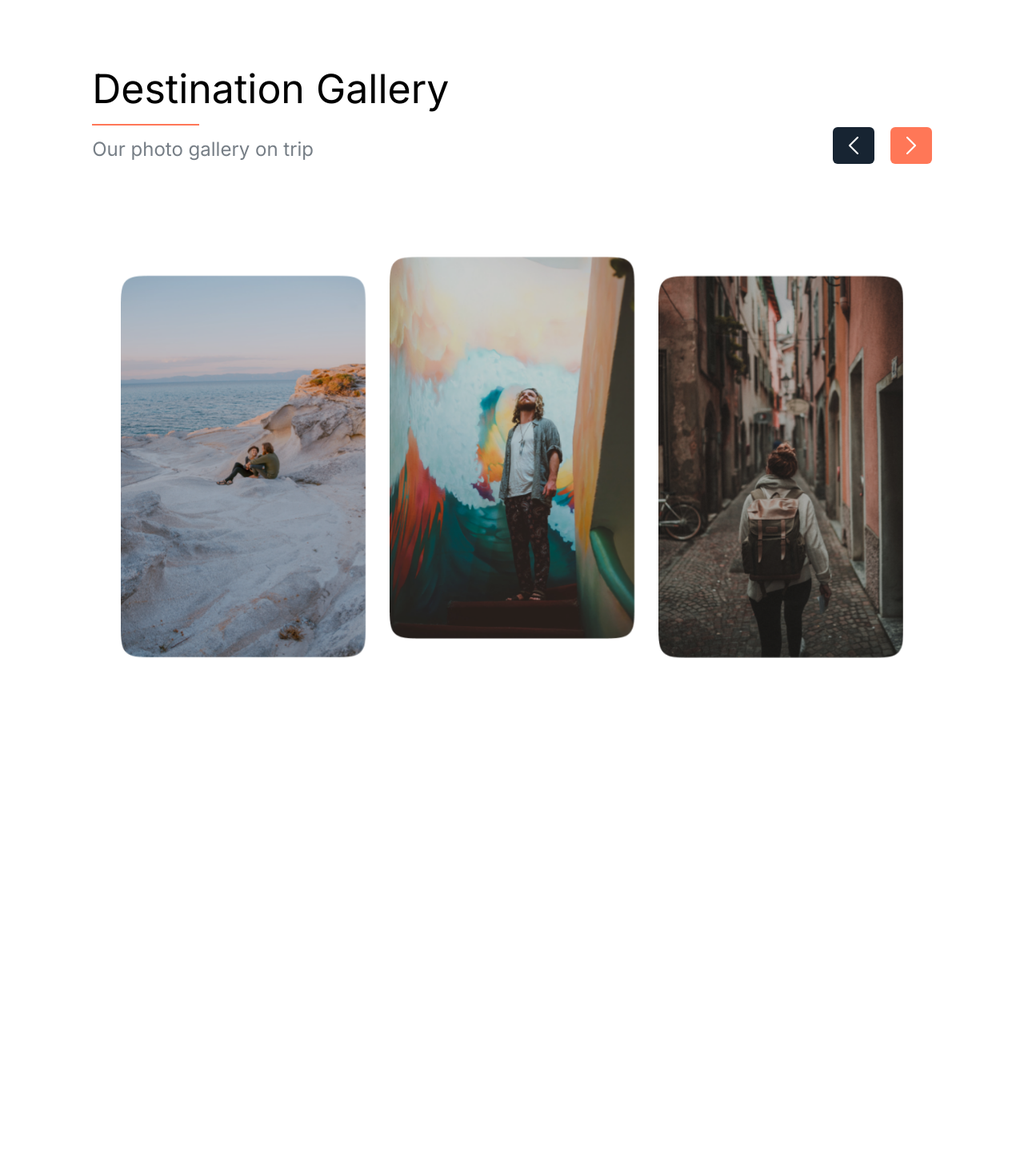
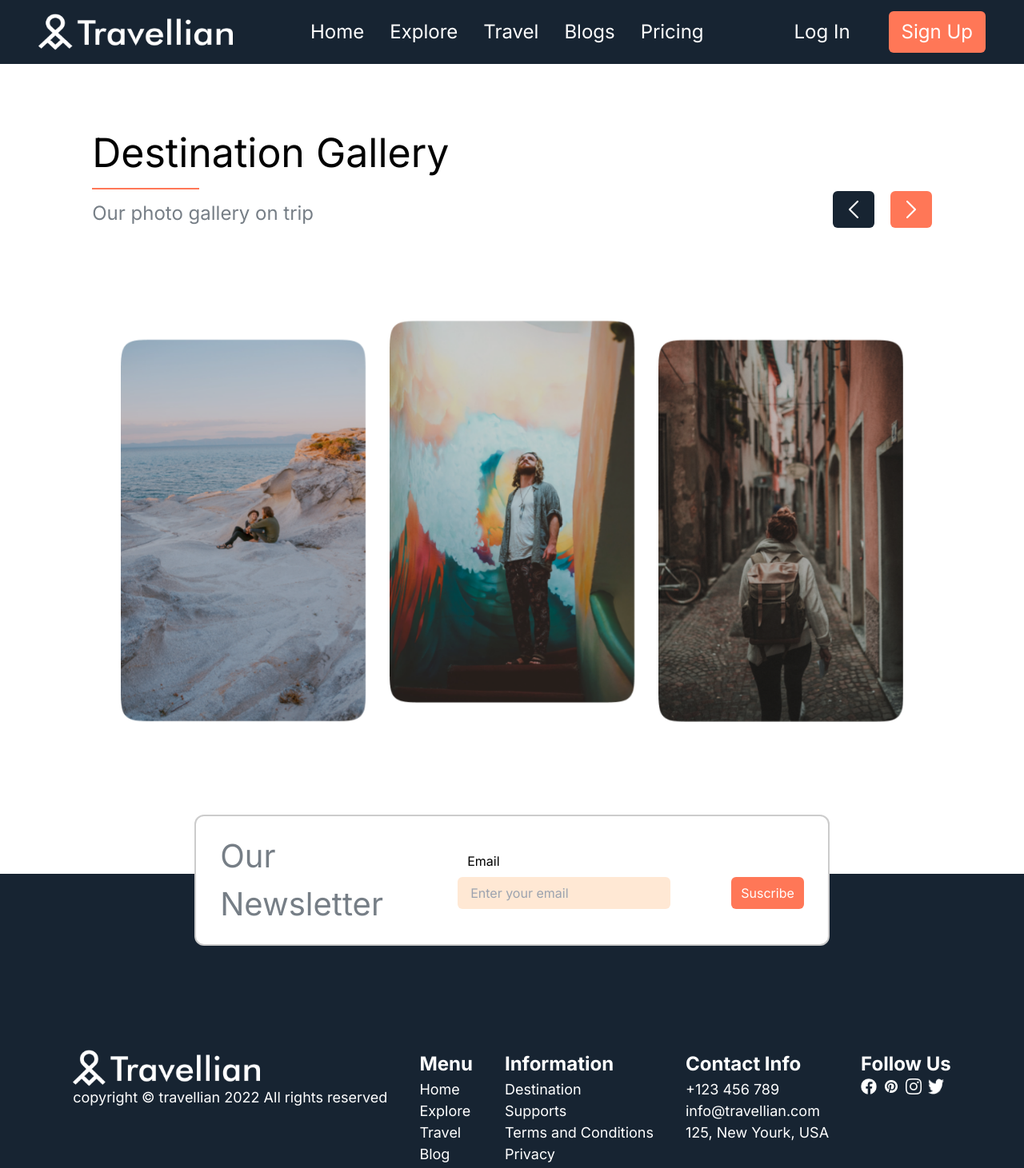
Before and after one commit to Prashant8Khatiwada/awakened_devs_assessment, a Next.js app: page /travel in a window 1280 px wide. Shown: the top 1461 px of the page at 80% size. Before the commit the page ends 939 px from the top, so only its background shows below. Built offline with nearby package versions, Linux system fonts and the light colour scheme.

Commit message:
small fixes

```diff
--- a/app/blogs/page.tsx
+++ b/app/blogs/page.tsx
@@ -1,10 +1,14 @@
 import React from "react";
 import Blogs from "../components/Blogs";
+import Header from "../components/Header";
+import Footer from "../components/footer/Footer";
 
 const page = () => {
   return (
     <div>
+      <Header opaque={true} />
       <Blogs />
+      <Footer />
     </div>
   );
 };
--- a/app/components/Header.tsx
+++ b/app/components/Header.tsx
@@ -4,10 +4,18 @@ import Image from "next/image";
 import Link from "next/link";
 import HamBurger from "../../public/hamburger 1.png";
 
-const Header = () => {
+interface HeaderProps {
+  opaque?: boolean;
+}
+const Header: React.FC<HeaderProps> = ({ opaque }) => {
   return (
-    <div className="text-color-primary w-full h-20 relative flex sml:px-4  justify-between px-12  items-center bg-black bg-opacity-0 ">
+    <div
+      className={`text-color-primary w-full h-20 relative flex sml:px-4  justify-between px-12  items-center bg-color-secondary ${
+        opaque ? "bg-opacity-1" : "bg-opacity-0"
+      }`}
+    >
       {/* For Logo  */}
+      <Link href="/">
         <div className="cursor-pointer">
           <Image
             className="w-[243px] h-[45.61px] mid:w-[180px] mid:h-[36px] "
@@ -15,6 +23,7 @@ const Header = () => {
             alt="logo"
           />
         </div>
+      </Link>
 
       {/* For Menu  */}
       <div className="flex gap-8 mid:gap-4 text-font-md mid:text-font-sm sml:hidden">
--- a/app/components/footer/Footer.tsx
+++ b/app/components/footer/Footer.tsx
@@ -6,6 +6,7 @@ import facebook from "../../../public/svg/facebook.png";
 import pinterest from "../../../public/svg/pinterest.png";
 import insta from "../../../public/svg/insta.png";
 import twitter from "../../../public/svg/Twitter.png";
+import Link from "next/link";
 
 const Footer = () => {
   return (
@@ -14,11 +15,13 @@ const Footer = () => {
       <div className="mt-[-90px] sml:mt-0 w-screen h-[570px] sml:h-[1052px]  bg-color-secondary text-color-primary absolute flex items-center justify-center sml:justify-start">
         <div className="grid grid-flow-col gap-36 lrg:gap-10 mt-10 sml:mt-20 px-8 sml:grid-flow-row">
           <div>
-            <Image
-              className="cursor-pointer w-[234px] mid:w-[200px]  "
-              src={Logo}
-              alt="Logo"
-            />
+            <Link href="/">
+              <Image
+                className="cursor-pointer w-[234px] mid:w-[200px]  "
+                src={Logo}
+                alt="Logo"
+              />
+            </Link>
             <p className="text-font-sm mid:text-[16px]">
               copyright © travellian 2022 All rights reserved
             </p>
--- a/app/explore/page.tsx
+++ b/app/explore/page.tsx
@@ -1,10 +1,14 @@
 import React from "react";
 import Explore from "../components/Explore";
+import Header from "../components/Header";
+import Footer from "../components/footer/Footer";
 
 const page = () => {
   return (
     <div>
+      <Header opaque={true} />
       <Explore />
+      <Footer />
     </div>
   );
 };
--- a/app/pricing/page.tsx
+++ b/app/pricing/page.tsx
@@ -1,10 +1,14 @@
 import React from "react";
 import Pricing from "../components/Pricing";
+import Header from "../components/Header";
+import Footer from "../components/footer/Footer";
 
 const page = () => {
   return (
     <div>
+      <Header opaque={true} />
       <Pricing />
+      <Footer />
     </div>
   );
 };
--- a/app/travel/page.tsx
+++ b/app/travel/page.tsx
@@ -1,11 +1,15 @@
 import React from "react";
 import Travel from "../components/Travel";
+import Header from "../components/Header";
+import Footer from "../components/footer/Footer";
 
 const page = () => {
   return (
-    <div>
+    <>
+      <Header opaque={true} />
       <Travel />
-    </div>
+      <Footer />
+    </>
   );
 };
 
```
Lines whose indentation alone changed are shown as unchanged.
